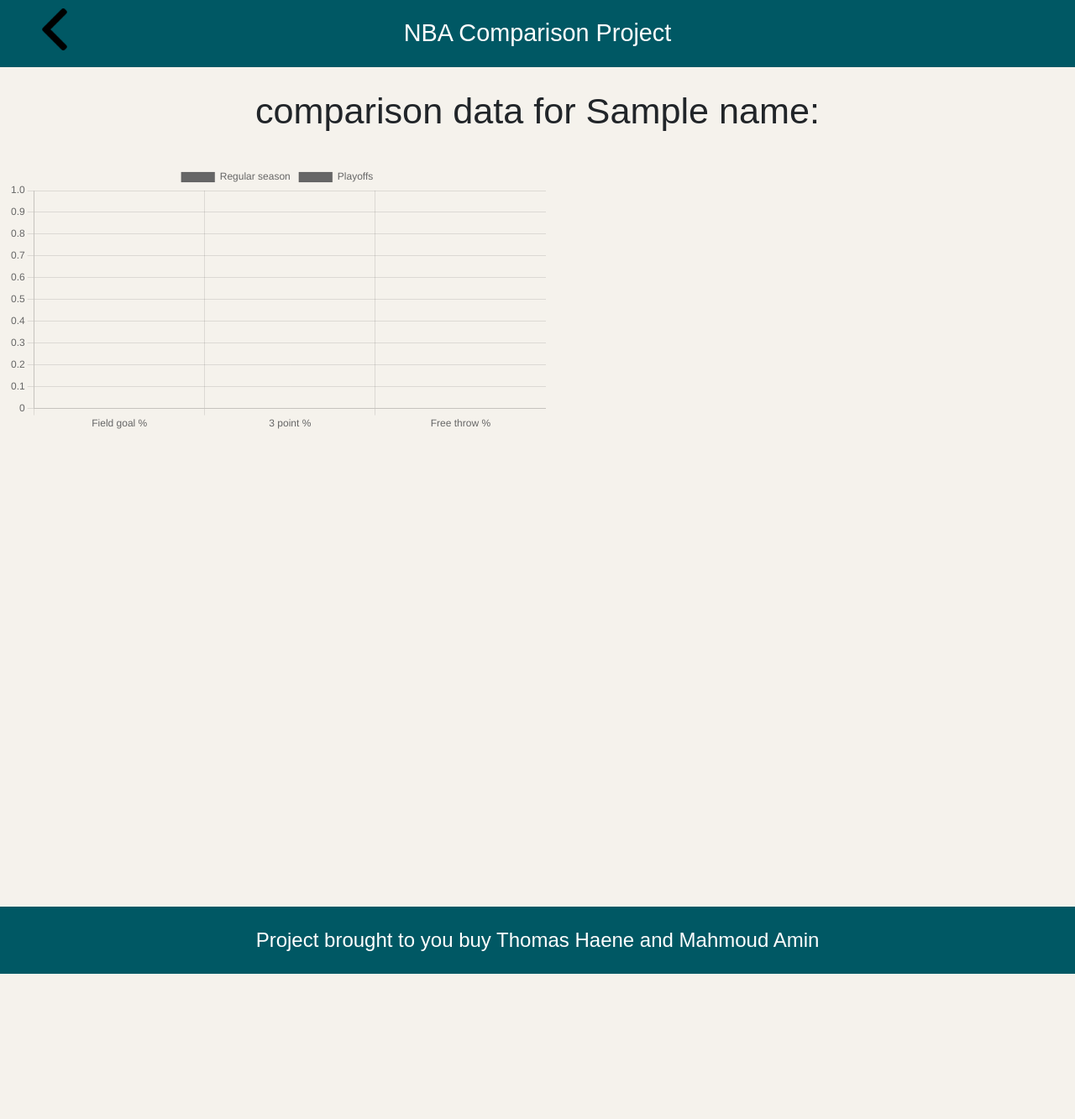
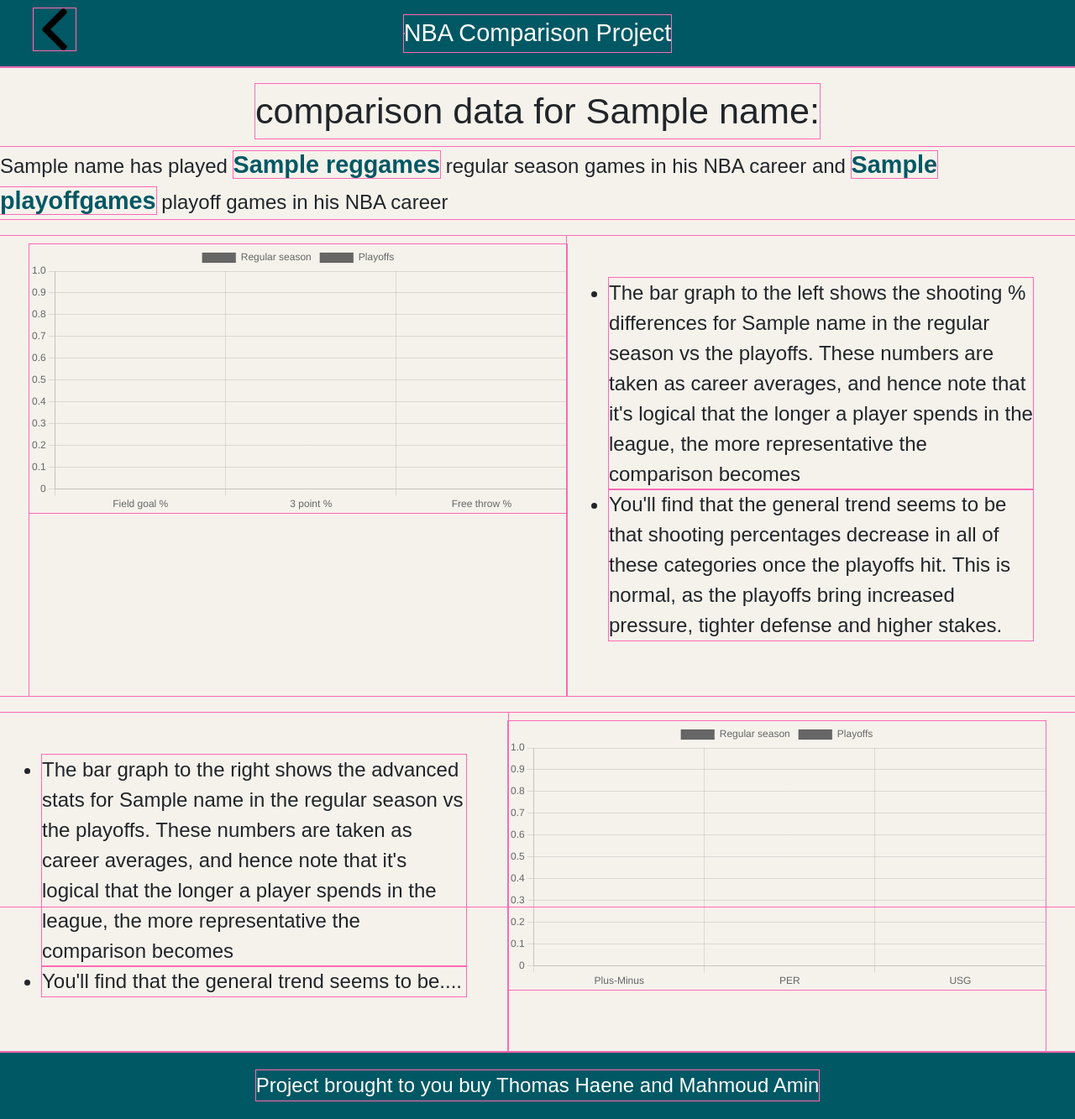
Before and after one commit to TomHaene/NBA_Teammate_Project, a Django app: template NBA_Logic/templates/results.html in a window 1280 px wide. Shown: the whole page at 84% size. Before the commit the page ends 1160 px from the top, so only its background shows below. Run offline with Django 4.2, Linux system fonts and the light colour scheme; the template is opened without the code that fills it: most values are stand-ins (such as "Sample title", 1, 10 or a date in 2020); some libraries are stand-ins or nearby versions; some web fonts are replaced.

Commit message:
Added the games played in both the regular season and playoffs.

```diff
--- a/NBA_Logic/templates/index.html
+++ b/NBA_Logic/templates/index.html
@@ -92,7 +92,7 @@
     <div class="beforeinput">
 
 
-        <div class="welcome-header">Welcome to our project!</div>
+        <div class="welcome-header">Welcome to my project!</div>
 
 
 
@@ -118,7 +118,7 @@
 
     </div>
     <div class="footer">
-        <div class="footer-text">Project brought to you buy Thomas Haene and Mahmoud Amin</div>
+        <div class="footer-text">Project brought to you buy Thomas Haene</div>
 
     </div>
 
--- a/NBA_Logic/templates/results.html
+++ b/NBA_Logic/templates/results.html
@@ -38,12 +38,40 @@
     <div class="main">
       <div class="results-header"> comparison data for {{ name }}:</div>
 
-      <div class="canvas_container">
-        <canvas id="myChart">
+      <div class="games-played">
+        {{ name }} has played <span style="color: #005864; font-weight: bold; font-size: larger;">{{ reggames }}</span> regular season games in his NBA career and <span style="color: #005864; font-weight: bold; font-size: larger;">{{ playoffgames}}</span>  playoff games in his NBA career
+      </div>
 
-        </canvas>
+
+      <div class="shooting-container">
+        <div class="canvas-container-offense">
+          <canvas id="shootingChart">
+          </canvas>
+        </div>
+
+        <div class="explaination">
+          <ul>
+            <li>The bar graph to the left shows the shooting % differences for {{ name }} in the regular season vs the playoffs. These numbers are taken as career averages, and hence note that it's logical that the longer a player spends in the league, the more representative the comparison becomes</li>
+            <li>You'll find that the general trend seems to be that shooting percentages decrease in all of these categories once the playoffs hit. This is normal, as the playoffs bring increased pressure, tighter defense and higher stakes.</li>
+          </ul>
+
+        </div>
 
       </div>
+      <div class="defense-container" style="margin-top: 20px;">
+        <div class="explaination">
+          <ul>
+            <li>The bar graph to the right shows the advanced stats for {{ name }} in the regular season vs the playoffs. These numbers are taken as career averages, and hence note that it's logical that the longer a player spends in the league, the more representative the comparison becomes</li>
+            <li>You'll find that the general trend seems to be.... </li>
+          </ul>
+
+        </div>
+        <div class="canvas-container-defense">
+          <canvas id="defenseChart">
+          </canvas>
+        </div>
+
+
 
 
 
@@ -73,7 +101,8 @@
 
     <script src="https://cdn.jsdelivr.net/npm/chart.js@3.9.1/dist/chart.min.js"></script>
     <script>
-      const ctx = document.getElementById('myChart');
+      const ctx = document.getElementById('shootingChart');
+      const ctx2 = document.getElementById('defenseChart');
 
 
       const regfg = document.getElementById('regfg').getAttribute('data-value');
@@ -85,11 +114,49 @@
       const regfreethrow = document.getElementById('regfreethrow').getAttribute('data-value');
       const playoffsfreethrow = document.getElementById('playoffsfreethrow').getAttribute('data-value');
 
-
       new Chart(ctx, {
         type: 'bar',
         data: {
           labels: ['Field goal %', '3 point %', 'Free throw %'],
+          datasets: [
+            {
+            label: 'Regular season',
+            data: [regfg, reg3fg, regfreethrow],
+            backgroundColor: [
+
+
+
+            ],
+            borderWidth: 1
+          },
+          {
+            label: 'Playoffs',
+            data: [playoffsfg, playoffs3fg, playoffsfreethrow],
+            backgroundColor: [
+
+
+
+            ],
+            borderWidth: 1
+          },
+
+
+
+        ]
+        },
+        options: {
+          responsive: true,
+          scales: {
+            y: {
+              beginAtZero: true
+            }
+          }
+        }
+      });
+      new Chart(ctx2, {
+        type: 'bar',
+        data: {
+          labels: ['Plus-Minus', 'PER', 'USG'],
           datasets: [
             {
             label: 'Regular season',
@@ -137,13 +204,14 @@
     margin: 0px;
     padding: 0px;
     box-sizing: border-box;
-    /* outline: 1px solid hotpink;                                  */
+    outline: 1px solid hotpink;
   }
 
   body{
     font-family: 'Basketball', sans-serif;
     font-size: 62.5%;
     background-color: #f5f2ec;
+
 
   }
 
@@ -154,11 +222,20 @@
 
     margin-inline: auto;
     font-size: 2.7rem;
+    margin-bottom: 10px;
+  }
+
+  .games-played{
+    width: fit-content;
+    margin-inline: auto;
+    font-size: 1.5rem;
+    margin-bottom: 20px;
   }
 
   .main{
     height: 1000px;
     padding-top: 20px;
+    font-size: 1rem;
   }
 
   .court-container{
@@ -198,11 +275,34 @@
 
 
 
-.canvas_container{
+.shooting-container{
+  display: flex;
+
+}
+
+.defense-container{
+  display: flex;
+}
+
+
+
+.canvas-container-offense{
   width: 50%;
-  margin-top: 30px;
-  margin-left: 10px;
+  margin-top: 10px;
+  margin-left: 35px;
 }
+.canvas-container-defense{
+  width: 50%;
+  margin-top: 10px;
+  margin-right: 35px;
+}
+
+
+.explaination{
+  padding:50px;
+  font-size: 1.5rem;
+}
+
 
 
 
```
Also changed, not shown: NBA_Logic/views.py (+18 -1 lines), Tom.py (+38 -0 lines).
